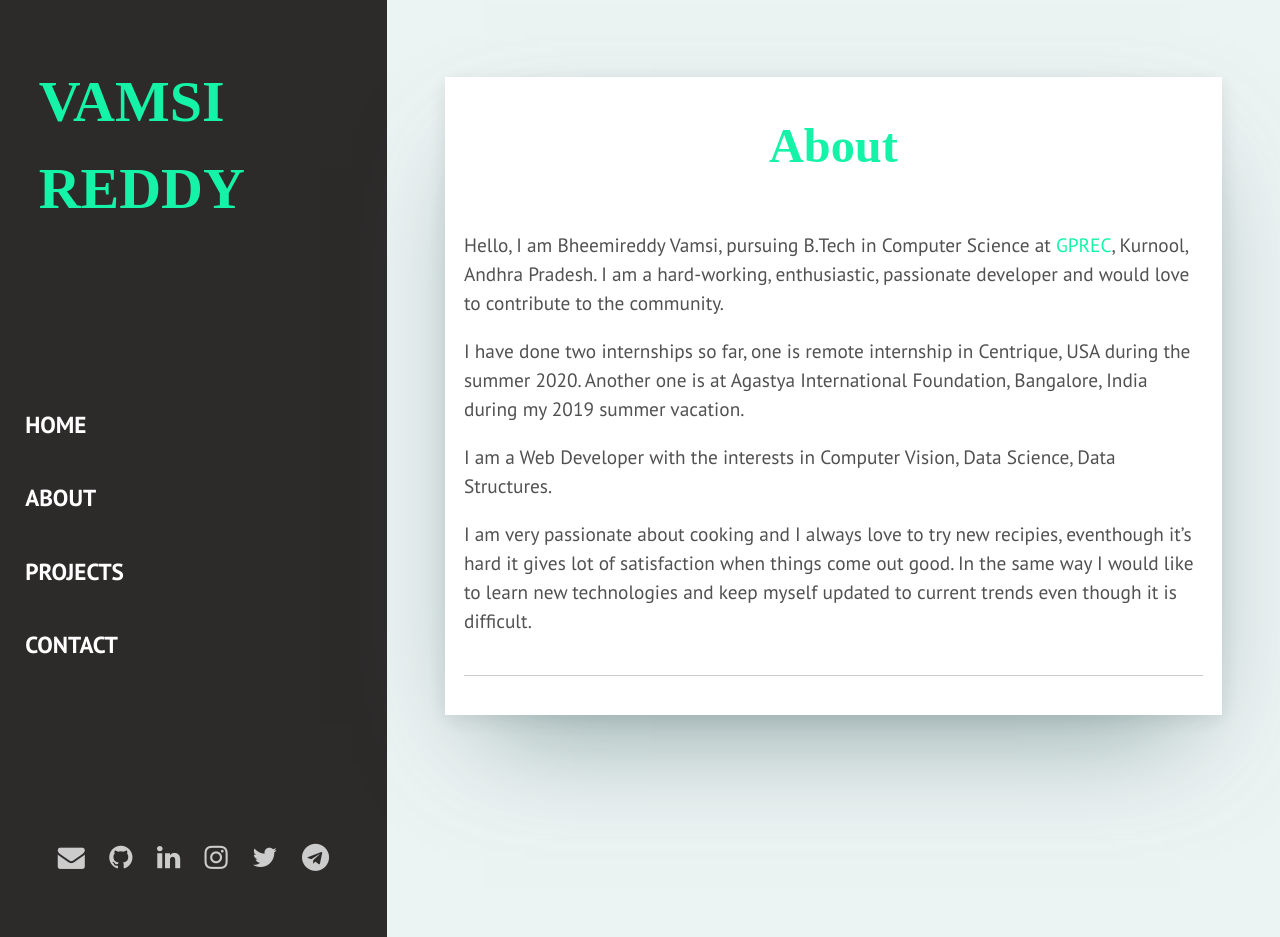
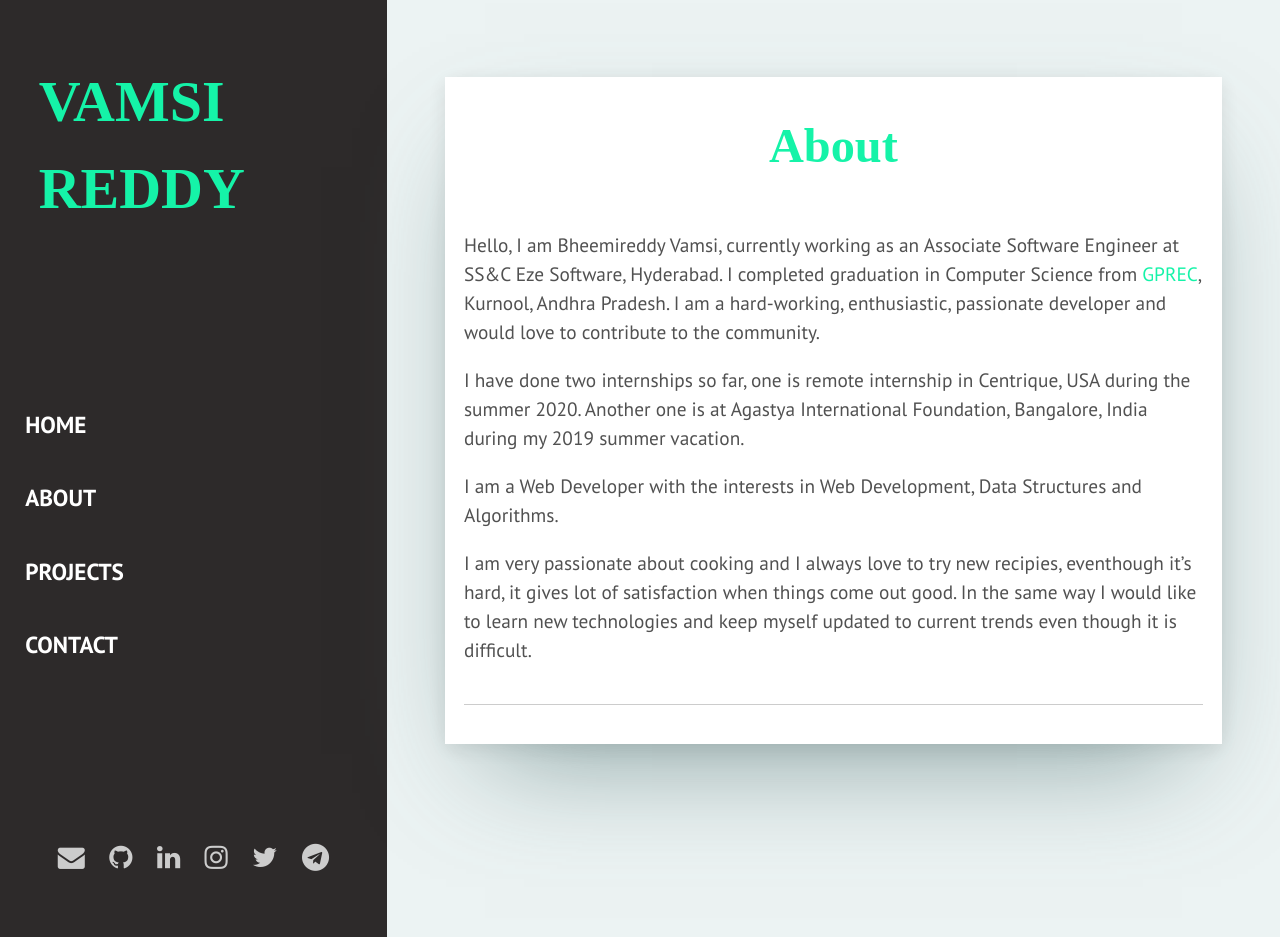
Before and after one commit to vamsireddy22/vamsireddy22.github.io, a Jekyll site: the page built from _pages/about.html, in a window 1280 px wide and 937 px high. Built offline with Jekyll 4.4.1, drawn with Linux system fonts in a browser that asks for light colours; some web fonts are replaced; comment, search, counter and statistics services are not loaded.

Commit message:
Update about.html

```diff
--- a/_pages/about.html
+++ b/_pages/about.html
@@ -4,10 +4,10 @@ title: About
 permalink: /about/
 ---
 
-Hello, I am Bheemireddy Vamsi, pursuing B.Tech in Computer Science at <a href="https://www.gprec.ac.in/">GPREC</a>, Kurnool, Andhra Pradesh. I am a hard-working, enthusiastic, passionate developer and would love to contribute to the community.
+Hello, I am Bheemireddy Vamsi, currently working as an Associate Software Engineer at SS&C Eze Software, Hyderabad. I completed graduation in Computer Science from <a href="https://www.gprec.ac.in/">GPREC</a>, Kurnool, Andhra Pradesh. I am a hard-working, enthusiastic, passionate developer and would love to contribute to the community.
 
 I have done two internships so far, one is remote internship in Centrique, USA during the summer 2020. Another one is at Agastya International Foundation, Bangalore, India during my 2019 summer vacation.
 
-I am a Web Developer with the interests in Computer Vision, Data Science, Data Structures.
+I am a Web Developer with the interests in Web Development, Data Structures and Algorithms.
 
-I am very passionate about cooking and I always love to try new recipies, eventhough it's hard it gives lot of satisfaction when things come out good. In the same way I would like to learn new technologies and keep myself updated to current trends even though it is difficult.
+I am very passionate about cooking and I always love to try new recipies, eventhough it's hard, it gives lot of satisfaction when things come out good. In the same way I would like to learn new technologies and keep myself updated to current trends even though it is difficult.
```
